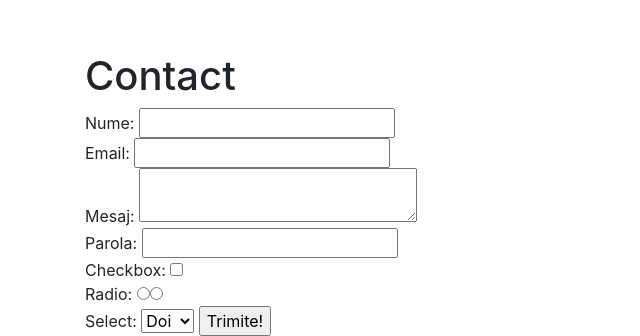
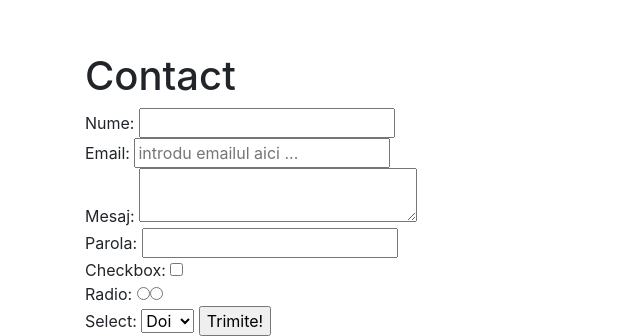
Before and after one commit to comandrei/django-siit, a Django app: page /contact in a window 1280 px wide. Shown: the part 56-392 px from the top of the page, without its empty margins (0-640 px from the left). Run offline with Django 4.2, Linux system fonts and the light colour scheme; some libraries are stand-ins or nearby versions.

Commit message:
required and placeholder

```diff
--- a/sample_project/curs/templates/contact.html
+++ b/sample_project/curs/templates/contact.html
@@ -3,8 +3,8 @@
 <h1 class="mt-5">Contact</h1>
 <form method="POST">
     {% csrf_token %}
-    Nume: <input type="text" name="numele_tau" /> <br />
-    Email: <input type="email" name="mail" /><br />
+    Nume: <input type="text" name="numele_tau" required /> <br />
+    Email: <input type="email" name="mail" placeholder="introdu emailul aici ..."/><br />
     Mesaj: <textarea row="50" cols="25" name="mesaj"></textarea> <br />
     Parola: <input type="password" name="pass" /> <br />
     Checkbox: <input type="checkbox" /> <br />
```
